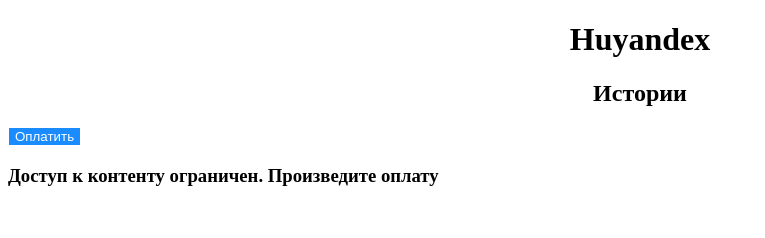
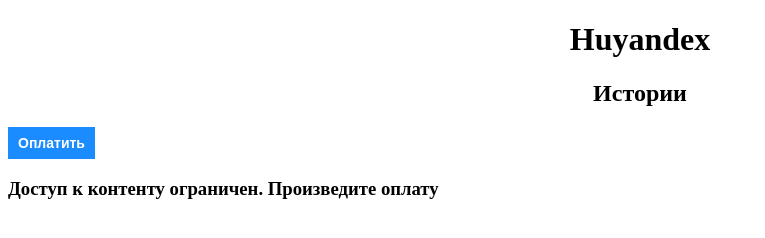
Before and after one commit to asavan/huyandex, a plain HTML site: page index.html in a window 1280 px wide. Shown: the whole page, without its empty margins (0-765 px from the left). Drawn offline with Linux system fonts and the light colour scheme.

Commit message:
Update index.html

```diff
--- a/index.html
+++ b/index.html
@@ -11,12 +11,13 @@
 </center>
  <style>
   .btn-nd-primary {
-    z-index: 1;
     border: 1px solid transparent;
     background: #1a8cff;
     color: #fff;
-    background-clip: padding-box;
-}
+    padding: 6px 9px;
+    font: 700 14px/18px Arial,sans-serif;
+    cursor: pointer;
+  }
  </style>
  <button id="paybutton" class="btn-nd-primary">Оплатить</button>
  <h3>Доступ к контенту ограничен. Произведите оплату</h3>
```
